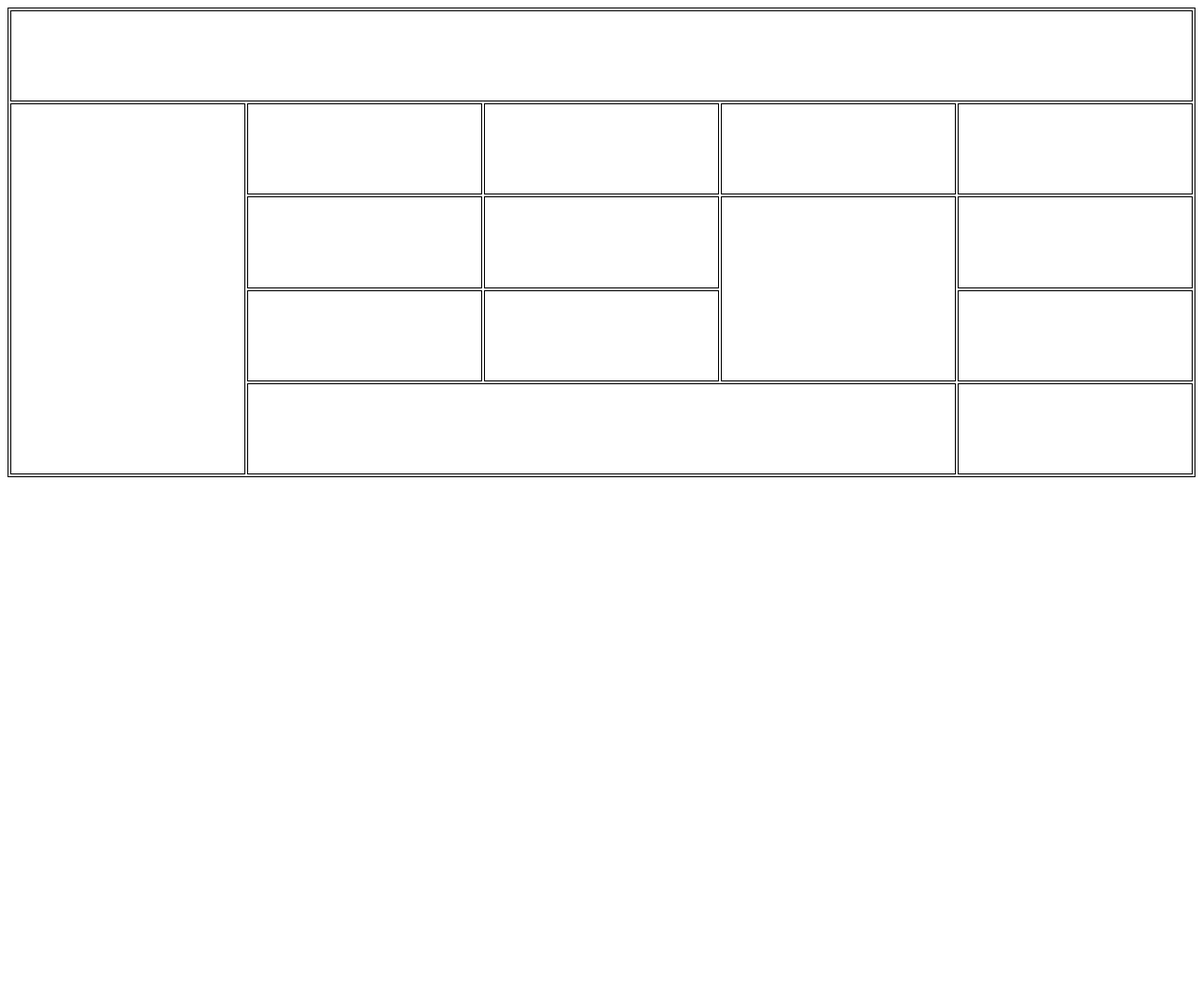
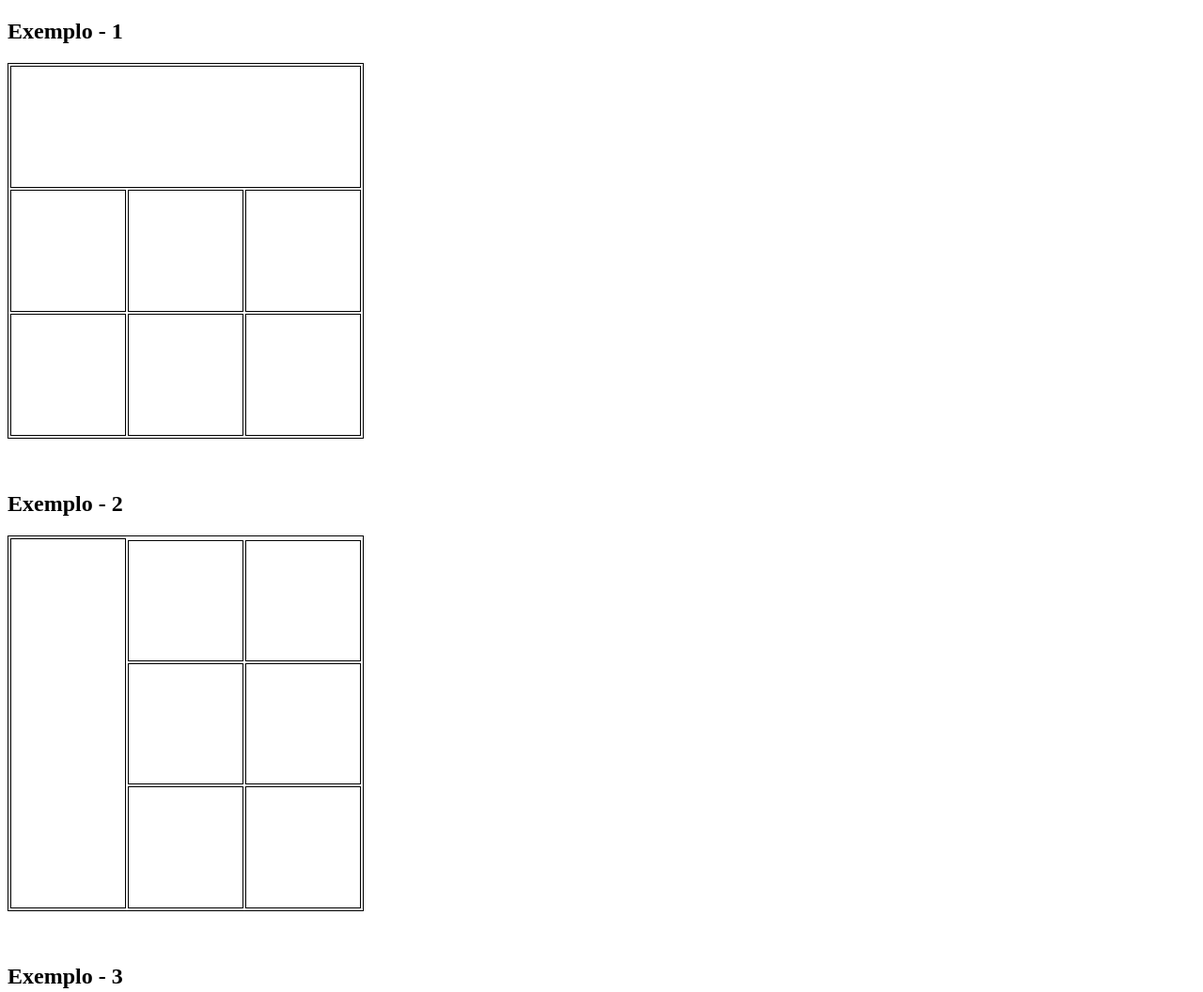
Before and after one commit to cApuucho/FrontEnd-01, a plain HTML site: page Aulas/22_09/Atividade Prática - Tabelas HTML/atividade3.html in a window 1280 px wide. Shown: the top 1056 px of the page at 94% size. Before the commit the page ends 800 px from the top, so only its background shows below. Drawn offline with Linux system fonts and the light colour scheme.

Commit message:
Atividade Prática - Tabelas HTML

```diff
--- a/Aulas/22_09/Atividade Prática - Tabelas HTML/atividade3.html
+++ b/Aulas/22_09/Atividade Prática - Tabelas HTML/atividade3.html
@@ -5,11 +5,11 @@
   <meta charset="UTF-8">
   <meta http-equiv="X-UA-Compatible" content="IE=edge">
   <meta name="viewport" content="width=device-width, initial-scale=1.0">
-  <title>Document</title>
+  <title>Atividade - 3</title>
   <style>
     table {
-      width: 100%;
-      height: 500px;
+      width: 30%;
+      height: 400px;
       border: 1px solid black;
     }
 
@@ -22,6 +22,56 @@
 
 <body>
   <main>
+    <!--Imagem 1-->
+    <h2>Exemplo - 1</h2>
+    <table>
+      <tr>
+        <td colspan="5"></td>
+      </tr>
+      <tr>
+        <td></td>
+        <td></td>
+        <td></td>
+      </tr>
+      <tr>
+
+        <td></td>
+        <td></td>
+        <td></td>
+      </tr>
+    </table>
+
+    <br>
+    <br>
+
+    <!--Imagem 2-->
+    <h2>Exemplo - 2</h2>
+    <table>
+      <tr>
+        <td rowspan="5"></td>
+      </tr>
+
+      <tr>
+        <td></td>
+        <td></td>
+      </tr>
+
+      <tr>
+        <td></td>
+        <td></td>
+      </tr>
+
+      <tr>
+        <td></td>
+        <td></td>
+      </tr>
+    </table>
+
+    <br>
+    <br>
+
+    <!--Imagem 3-->
+    <h2>Exemplo - 3</h2>
     <table>
       <tr>
         <td colspan="5"></td>
```
Also changed, not shown: Aulas/22_09/Atividade Prática - Tabelas HTML/atividade1.html (+1 -1 lines), Aulas/22_09/Atividade Prática - Tabelas HTML/atividade2.html (+4 -4 lines).
